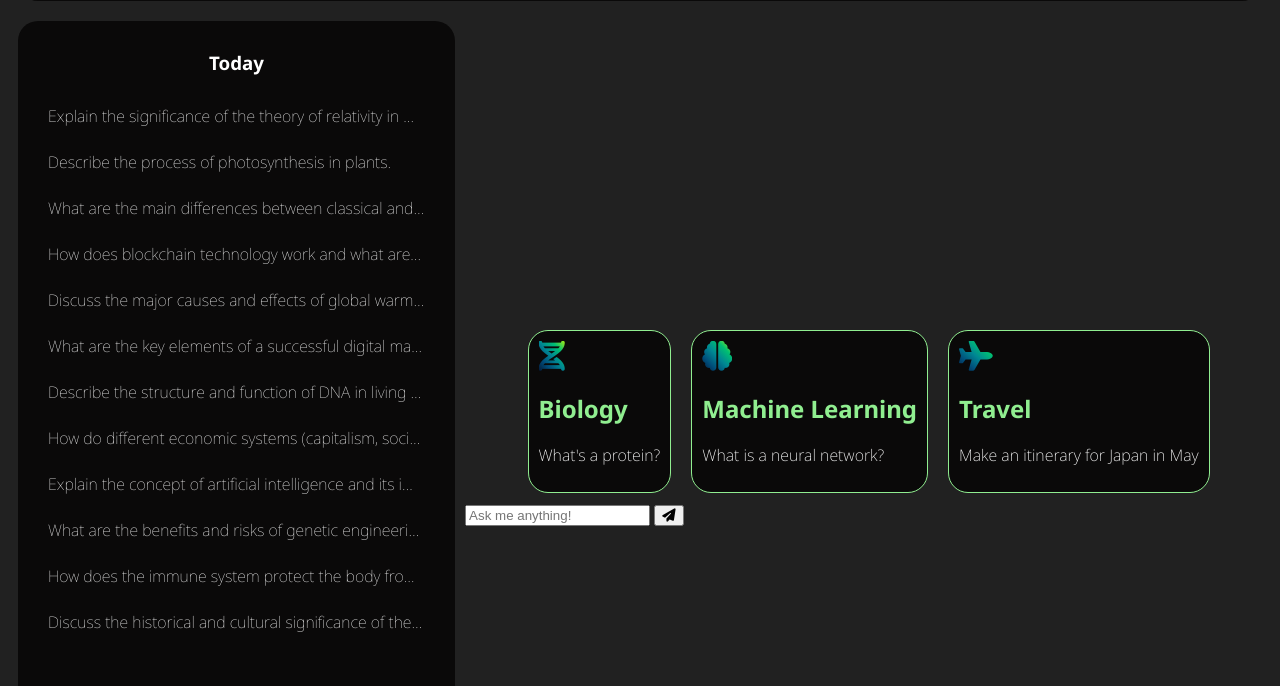
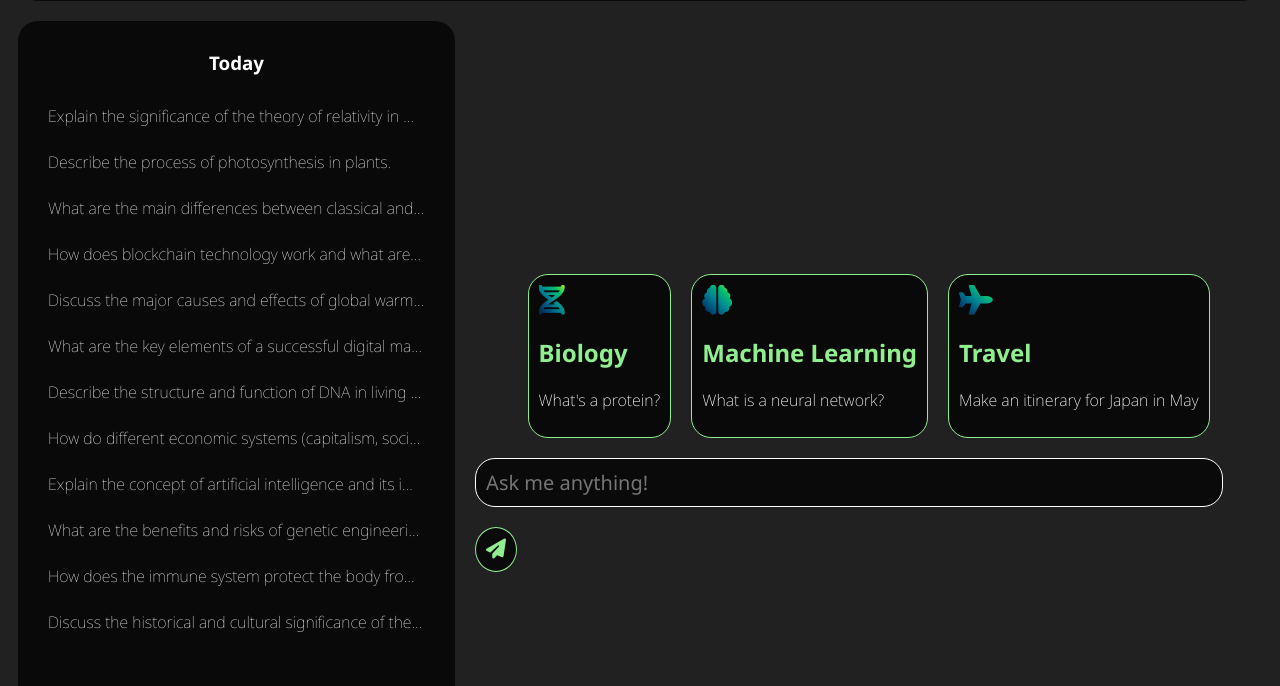
Before and after one commit to helloprof/cloneGPT, a plain HTML site: page index.html in a window 1280 px wide. Shown: the part 114-800 px from the top of the page. Drawn offline with Linux system fonts and the light colour scheme.

Commit message:
styling form and form components

```diff
--- a/css/styles.css
+++ b/css/styles.css
@@ -139,3 +139,45 @@ a:visited {
 .priorChatButton:hover {
     background-color: gray;
 }
+
+.formDiv {
+    display: flex;
+    justify-content: center;
+
+}
+
+/* .openAI-formDiv {
+    display: flex;
+} */
+
+.openAI-input {
+    width: 90%;
+    border-radius: 20px;
+    margin: 10px;
+    padding: 10px;
+    font-size: 20px;
+    background-color: #0A0A0A;
+    color: white;
+    font-family: 'Noto Sans', Tahoma, sans-serif;
+    border: solid 1px lightgreen;
+
+}
+
+.openAI-button {
+    border-radius: 50%;
+    margin: 10px;
+    padding: 10px;
+    font-size: 20px;
+    background-color: #0A0A0A;
+    color: lightgreen;
+    border: solid 1px lightgreen;
+}
+
+.openAI-button:hover {
+    background-color: lightgreen;
+    color: black;
+}
+
+input:invalid {
+    border: solid 1px white;
+}
```
